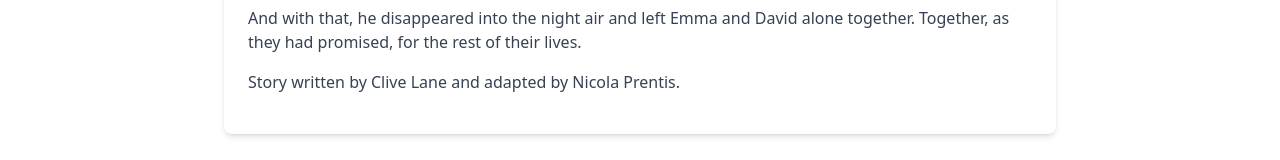
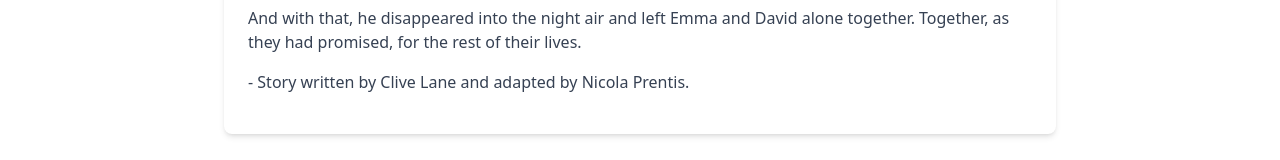
Before and after one commit to kavish1919/Sphere---All-in-One-Web-Tools, a Next.js app: page /wordora/reading in a window 1280 px wide. Shown: the part 4054-4214 px from the top of the page. Built offline with nearby package versions, Linux system fonts and the light colour scheme; no server answers.

Commit message:
Update page.tsx

```diff
--- a/app/wordora/reading/page.tsx
+++ b/app/wordora/reading/page.tsx
@@ -139,7 +139,8 @@ export default function ReadingPage() {
             "Suddenly the vampire felt tired. He had been killing for many centuries. Listening to them was depressing. How could he feel good by drinking the blood of either of these disgusting creatures?",
             "He looked down at their terrified faces and shouted, 'BAD BLOOD!'",
             "And with that, he disappeared into the night air and left Emma and David alone together. Together, as they had promised, for the rest of their lives.",
-            "Story written by Clive Lane and adapted by Nicola Prentis."
+            "",
+            " - Story written by Clive Lane and adapted by Nicola Prentis."
           ].map((paragraph, pIdx) => (
             <p key={pIdx} className="text-gray-700 mb-4">
               {paragraph.split(/(\b\w+\b|[.,!?;:'"\s]+)/g).map((part, sIdx) => {
```
